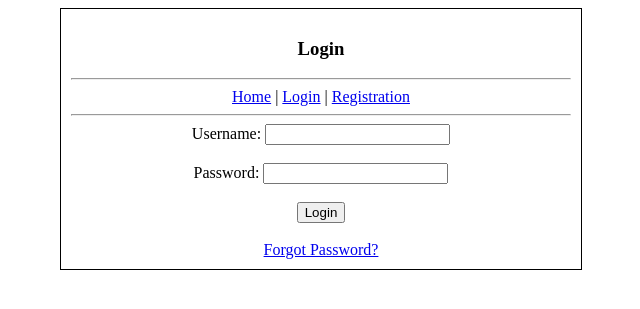
After one commit to sadmanshams369/learning-web-technologies-spring2025-2026-sec-q, a PHP site: page /login.php in a window 1280 px wide. The commit adds this page. Shown: the top 309 px of the page, without its empty margins (319-959 px from the left). Run offline with PHP 8.4, Linux system fonts and the light colour scheme.

Commit message:
login page

```diff
--- /dev/null
+++ b/labtask5.2/login.php
@@ -0,0 +1,48 @@
+<?php
+session_start();
+
+if(isset($_POST['submit'])){
+    if($_POST['username'] == $_SESSION['user'] &&
+       $_POST['password'] == $_SESSION['pass']){
+
+        $_SESSION['login'] = true;
+        header("Location: dashboard.php");
+    } else {
+        echo "Invalid Login!";
+    }
+}
+?>
+
+<!DOCTYPE html>
+<html>
+<body>
+
+<div style="width:500px; margin:auto; border:1px solid black; padding:10px;">
+
+<h3 align="center">Login</h3>
+<hr>
+
+<div align="center">
+    <a href="index.php">Home</a> |
+    <a href="login.php">Login</a> |
+    <a href="register.php">Registration</a>
+</div>
+
+<hr>
+
+<form method="post" align="center">
+    Username: <input type="text" name="username"><br><br>
+    Password: <input type="password" name="password"><br><br>
+
+    <button type="submit" name="submit">Login</button>
+</form>
+
+<br>
+<div align="center">
+    <a href="forgot.php">Forgot Password?</a>
+</div>
+
+</div>
+
+</body>
+</html>
```
Also changed, not shown: labtask5.2/register.php (+7 -0 lines).
